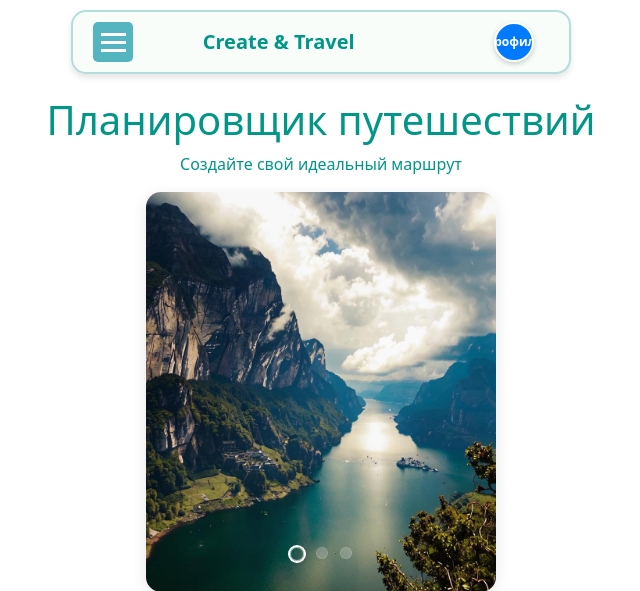
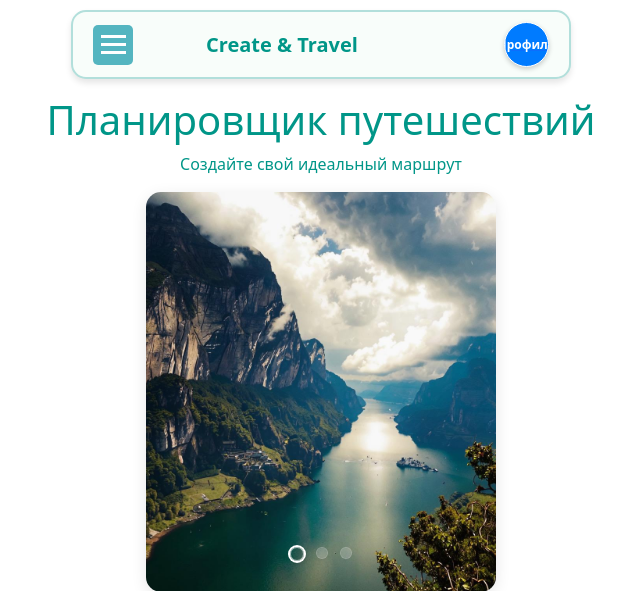
Before and after one commit to HYG0/Travel-web-app, a Flask app: page / in a window 1280 px wide. Shown: the top 591 px of the page, without its empty margins (319-959 px from the left). Run offline with Flask 3, Linux system fonts and the light colour scheme; style sheets or scripts are compiled from the project's sources; some libraries are stand-ins or nearby versions.

Commit message:
fix size profile icon

```diff
--- a/app/static/css/main.scss
+++ b/app/static/css/main.scss
@@ -102,7 +102,7 @@ $theme-colors: map-merge($theme-colors, $custom-colors);
     display: none !important;
 }
 .content-shifted {
-    margin-top: 140px !important; /* Сдвиг при открытом меню */
+    margin-top: 3vh !important; /* Сдвиг при открытом меню */
     transition: margin-top 0.3s ease;
 }
 
@@ -189,12 +189,11 @@ footer {
     display: flex;
     align-items: center;
     margin-left: auto; /* Сдвигает вправо */
-    padding-right: 15px;
 }
 
 .profile-circle {
-    width: 40px;
-    height: 40px;
+    width: 45px;
+    height: 45px;
     border-radius: 50%;
     background-color: #007bff;
     color: white;
@@ -207,7 +206,7 @@ footer {
     overflow: hidden;
     background-size: cover;
     background-position: center;
-    border: 2px solid white;
+    border: 1px solid white;
     box-shadow: 0 2px 5px rgba(0,0,0,0.2);
 }
 
```
